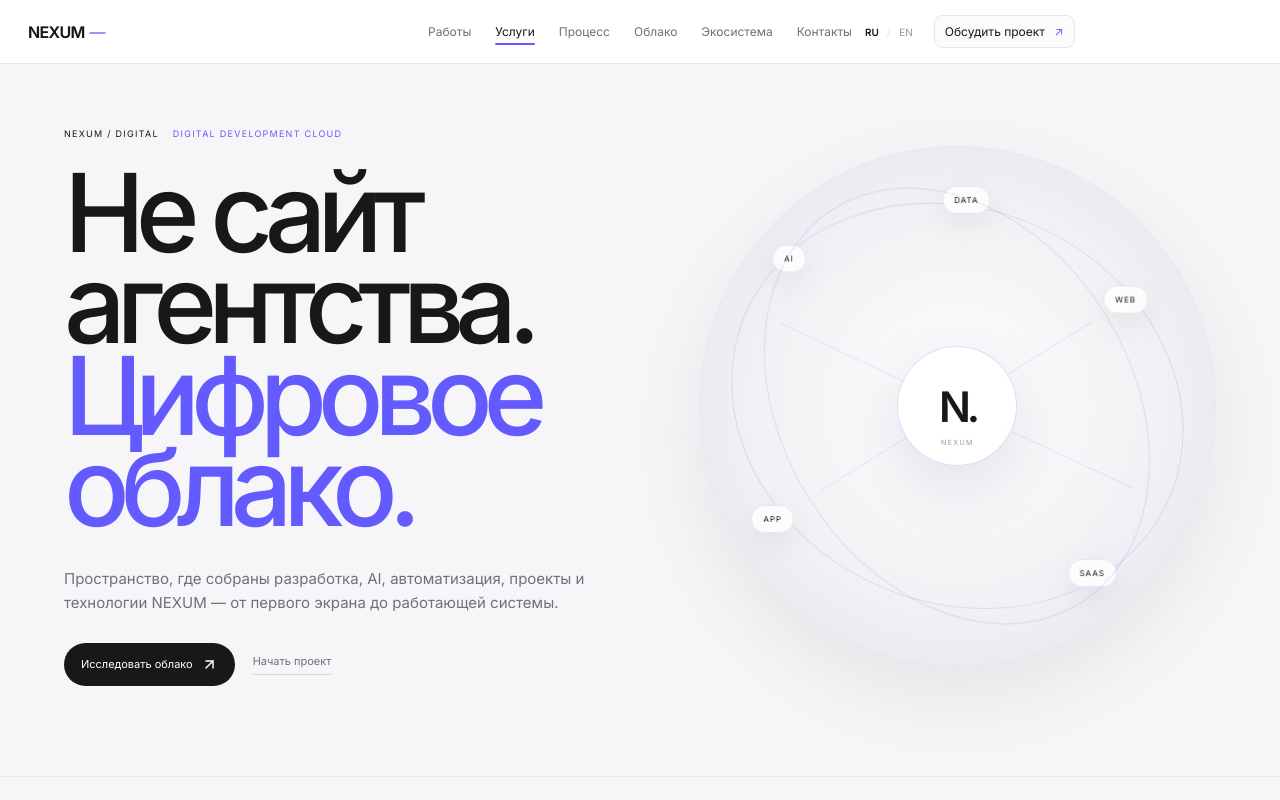
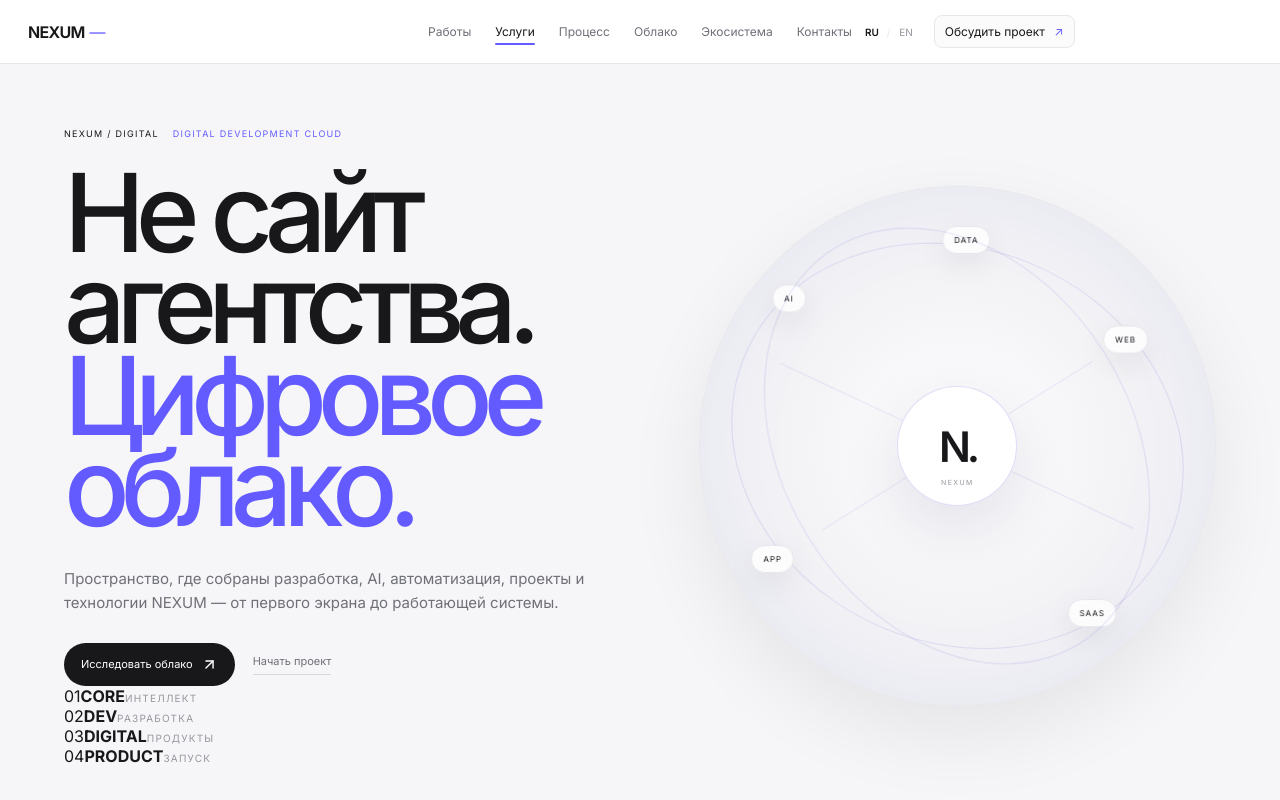
Before and after one commit to borzenkoofficial-lab/Nexum_Digital_Agency, a React (Vite) app: page / in a window 1280 px wide. Shown: the top 800 px of the page. Built offline with nearby package versions, Linux system fonts and the light colour scheme.

Commit message:
feat: add Nexum system layer to digital cloud hero

```diff
--- a/src/components/DigitalCloud.tsx
+++ b/src/components/DigitalCloud.tsx
@@ -33,6 +33,12 @@ export default function DigitalCloud({language}:{language:Language}){
     <h1>{heroTitle}<br/><em>{heroEmphasis}</em></h1>
     <p>{ru?'Пространство, где собраны разработка, AI, автоматизация, проекты и технологии NEXUM — от первого экрана до работающей системы.':'A digital space bringing development, AI, automation, projects and NEXUM technology together — from the first screen to a working system.'}</p>
     <div className="cloud-hero-actions"><a href="#services" className="cloud-primary">{ru?'Исследовать облако':'Explore the cloud'} <ArrowUpRight size={17}/></a><a href="#contact" className="cloud-secondary">{ru?'Начать проект':'Start a project'}</a></div>
+    <div className="cloud-hero-system" aria-label={ru?'Система NEXUM':'NEXUM system'}>
+      <div><span>01</span><b>CORE</b><small>{ru?'Интеллект':'Intelligence'}</small></div>
+      <div><span>02</span><b>DEV</b><small>{ru?'Разработка':'Build'}</small></div>
+      <div><span>03</span><b>DIGITAL</b><small>{ru?'Продукты':'Products'}</small></div>
+      <div><span>04</span><b>PRODUCT</b><small>{ru?'Запуск':'Launch'}</small></div>
+    </div>
    </div>
    <div className="cloud-orbit" aria-hidden="true">
     <div className="orbit-core"><span>N.</span><small>NEXUM</small></div>
```
